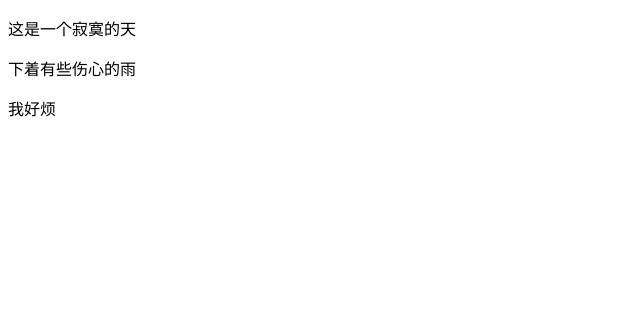
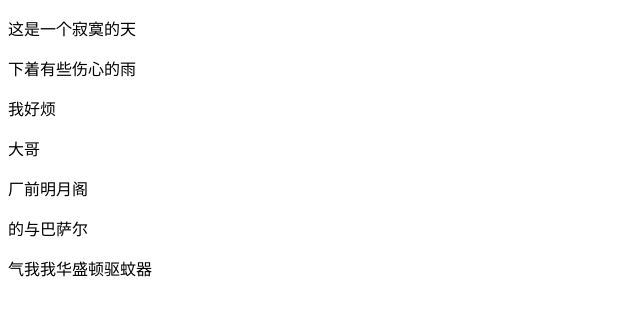
Before and after one commit to abbulue/BIGboxname, a plain HTML site: page index.html in a window 1280 px wide. Shown: the whole page, without its empty margins (0-640 px from the left). Drawn offline with Linux system fonts and the light colour scheme.

Commit message:
存东西222

```diff
--- a/index.html
+++ b/index.html
@@ -11,5 +11,9 @@
     <p>下着有些伤心的雨</p>
 
     <p>我好烦</p>
+    <p>大哥</p>
+    <p>厂前明月阁</p>
+    <p>的与巴萨尔</p>
+    <p>气我我华盛顿驱蚊器</p>
 </body>
 </html>
```
